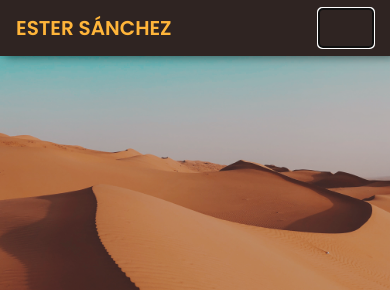
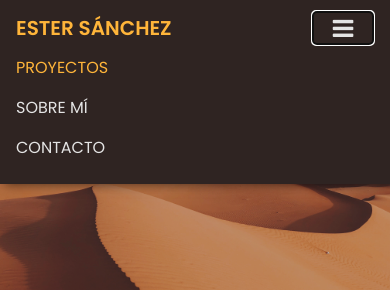
Before and after one commit to esthersanchez95/esthersanchez95.github.io, a plain HTML site: page proyectos.html in a window 390 px wide. Both pictures are taken after a click on the button "Toggle navigation". Shown: the top 290 px of the page. Drawn offline with nearby package versions, Linux system fonts and the light colour scheme.

Commit message:
burger menu

```diff
--- a/estilos.css
+++ b/estilos.css
@@ -36,14 +36,20 @@ li .nav-item {
 
 }
 
-
+.nav-link{
+	width: max-content;
+}
 .nav-item a {
 	display: block;
 	text-align: center;
 	color: #E4E4E4;
 	text-decoration: none;
+}
 
-
+.navbar .navbar-toggler .icon-bar {
+    color: #E4E4E4 !important;
+    font-size:120%;
+    height: fit-content;
 }
 
 .navbar-brand{
--- a/proyectos.html
+++ b/proyectos.html
@@ -21,18 +21,18 @@
 <script src="https://code.jquery.com/jquery-3.2.1.slim.min.js" integrity="sha384-KJ3o2DKtIkvYIK3UENzmM7KCkRr/rE9/Qpg6aAZGJwFDMVNA/GpGFF93hXpG5KkN" crossorigin="anonymous"></script> <!-- CDN de la librería de Jquery  -->
 <script src="https://cdnjs.cloudflare.com/ajax/libs/popper.js/1.12.9/umd/popper.min.js" integrity="sha384-ApNbgh9B+Y1QKtv3Rn7W3mgPxhU9K/ScQsAP7hUibX39j7fakFPskvXusvfa0b4Q" crossorigin="anonymous"></script> <!-- CDN de la librería de Popper  -->
 
+<link rel="stylesheet" href="https://cdnjs.cloudflare.com/ajax/libs/font-awesome/4.7.0/css/font-awesome.min.css"><!-- Font awesome burger -->
+
 </head>
 <body>
     <header class="cabecera">
         <nav class="navbar fixed-top navbar-expand-lg">
-                  <div class="container-fluid">
           <a class="navbar-brand" href="index.html">ESTER SÁNCHEZ</a>
-                    <!-- <div id="logo" class="animate__animated animate__pulse animate__slow navbar-brand"><a href="index.html">ESTER SÁNCHEZ</a></div> -->
-                   <button class="navbar-toggler" type="button" data-bs-toggle="collapse" data-bs-target="#navbarSupportedContent" aria-controls="navbarSupportedContent" aria-expanded="false" aria-label="Toggle navigation">
-                    <span class="navbar-toggler-icon"></span>
+          <button class="navbar-toggler" type="button" data-toggle="collapse" data-target="#navlinks" aria-label="Toggle navigation">
+            <span class="navbar-toggler-icon icon-bar fa fa-bars"></i></span>
           </button>
 
-                    <div class="collapse navbar-collapse" id="navbarSupportedContent">
+          <div class="collapse navbar-collapse" id="navlinks">
             <ul class="navbar-nav ml-auto mb-2 mb-lg-0">
 
                 <li class="nav-item active">
@@ -44,20 +44,9 @@
                 </li>
 
                 <li class="nav-item">
-                            <a class="nav-link" href="contacto.html">CONTACTO</a>
+                    <a class="nav-link" href="contacto.html">CONTACTO<span class="sr-only">(current)</span></a>
                 </li>
             </ul>
-
-
-
-
-
-
-                    <!-- <ul class="nav menuItems">
-                        <li id="proyectos" class="animate__animated animate__pulse animate__slow nav-item"><a class="nav-link"href="proyectos.html">PROYECTOS</a></li>
-                        <li id="sobremi" class="animate__animated animate__pulse animate__slow nav-item"><a class="nav-link"href="sobremi.html">SOBRE MÍ</a></li>
-                        <li id= "contacto" class="animate__animated animate__pulse animate__slow nav-item"><a class="nav-link"href="contacto.html">CONTACTO</a></li>
-                    </ul>  -->
           </div>
         </nav>
 
@@ -78,6 +67,9 @@
         new WOW().init();
     </script>
 
+    <script src="https://code.jquery.com/jquery-3.3.1.slim.min.js" integrity="sha384-q8i/X+965DzO0rT7abK41JStQIAqVgRVzpbzo5smXKp4YfRvH+8abtTE1Pi6jizo" crossorigin="anonymous"></script>
+    <script src="https://stackpath.bootstrapcdn.com/bootstrap/4.2.1/js/bootstrap.min.js" integrity="sha384-B0UglyR+jN6CkvvICOB2joaf5I4l3gm9GU6Hc1og6Ls7i6U/mkkaduKaBhlAXv9k" crossorigin="anonymous"></script>
+
 
     <footer> &copy Ester Sánchez Sánchez</footer>
 </body>
```
Also changed, not shown: contacto.html (+8 -21 lines), index.html (+9 -22 lines), proyecto1.html (+8 -21 lines), sobremi.html (+9 -18 lines). Lines whose indentation alone changed are shown as unchanged.
